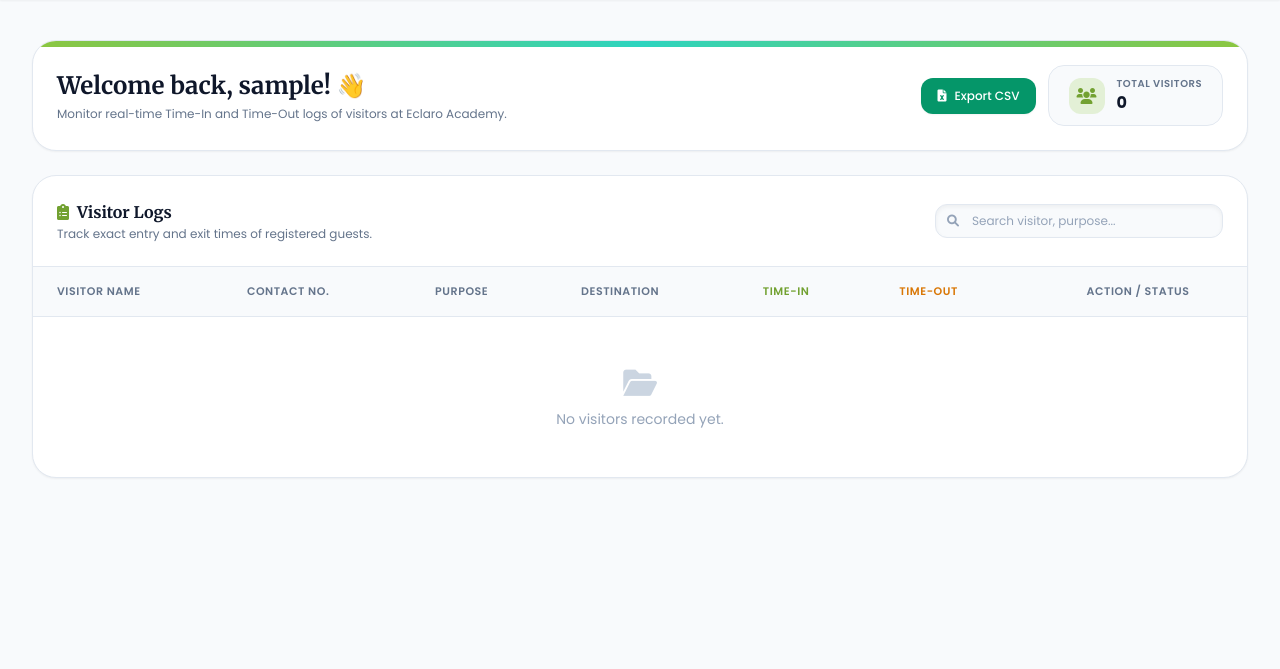
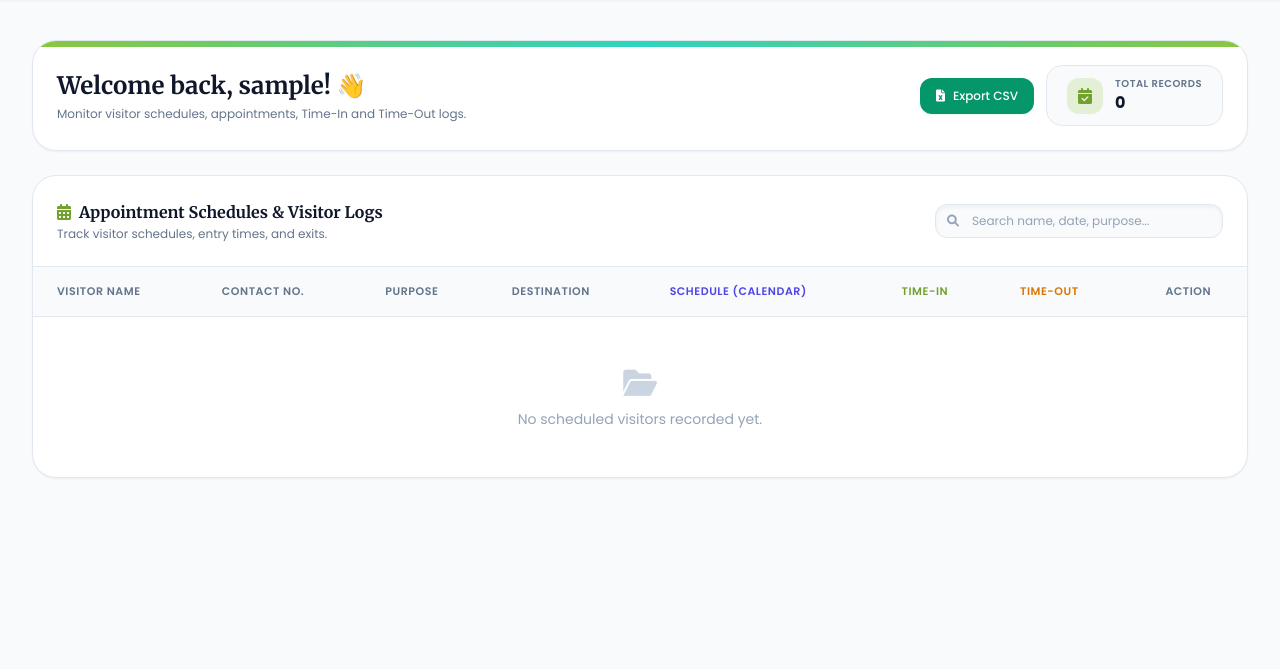
Before and after one commit to erickarcenal-hue/eclaro-visitor-system, a Flask app: page /dashboard in a window 1280 px wide. Shown: the part 67-736 px from the top of the page. Run offline with Flask 3, Linux system fonts and the light colour scheme; the visitor is signed in with stand-in values (Sample User, id 1); some libraries are stand-ins or nearby versions.

Commit message:
Update dashboard text and structure for clarity

```diff
--- a/templates/dashboard.html
+++ b/templates/dashboard.html
@@ -42,7 +42,7 @@
             <div class="absolute top-0 left-0 right-0 h-1.5 bg-gradient-to-r from-[#8CC63F] via-teal-400 to-[#8CC63F]"></div>
             <div>
                 <h1 class="text-xl sm:text-2xl font-bold font-serif-title text-slate-900">Welcome back, {{ current_user }}! 👋</h1>
-                <p class="text-xs text-slate-500 mt-1">Monitor real-time Time-In and Time-Out logs of visitors at Eclaro Academy.</p>
+                <p class="text-xs text-slate-500 mt-1">Monitor visitor schedules, appointments, Time-In and Time-Out logs.</p>
             </div>
             <div class="flex items-center gap-3">
                 <a href="/export" class="bg-emerald-600 hover:bg-emerald-700 text-white font-medium px-4 py-2.5 rounded-xl text-xs transition-all shadow-sm flex items-center gap-2">
@@ -50,10 +50,10 @@
                 </a>
                 <div class="bg-slate-50 border border-slate-200 px-5 py-2.5 rounded-2xl flex items-center gap-3">
                     <div class="w-9 h-9 rounded-xl bg-[#8CC63F]/20 text-[#72a131] flex items-center justify-center text-base">
-                        <i class="fas fa-users"></i>
+                        <i class="fas fa-calendar-check"></i>
                     </div>
                     <div>
-                        <p class="text-[10px] text-slate-500 uppercase tracking-wider font-semibold">Total Visitors</p>
+                        <p class="text-[10px] text-slate-500 uppercase tracking-wider font-semibold">Total Records</p>
                         <p class="text-base font-bold text-slate-900">{{ visitors|length }}</p>
                     </div>
                 </div>
@@ -64,16 +64,16 @@
             <div class="p-5 sm:p-6 border-b border-slate-200 flex flex-col md:flex-row md:items-center justify-between gap-4">
                 <div>
                     <h2 class="text-base font-bold text-slate-900 font-serif-title flex items-center gap-2">
-                        <i class="fas fa-clipboard-list text-[#72a131]"></i> Visitor Logs
+                        <i class="fas fa-calendar-alt text-[#72a131]"></i> Appointment Schedules & Visitor Logs
                     </h2>
-                    <p class="text-xs text-slate-500 mt-0.5">Track exact entry and exit times of registered guests.</p>
+                    <p class="text-xs text-slate-500 mt-0.5">Track visitor schedules, entry times, and exits.</p>
                 </div>
 
                 <div class="relative w-full md:w-72">
                     <span class="absolute inset-y-0 left-0 flex items-center pl-3 text-slate-400">
                         <i class="fas fa-search text-xs"></i>
                     </span>
-                    <input type="text" id="searchInput" onkeyup="filterVisitors()" placeholder="Search visitor, purpose..."
+                    <input type="text" id="searchInput" onkeyup="filterVisitors()" placeholder="Search name, date, purpose..."
                            class="w-full bg-slate-50 border border-slate-200 rounded-xl pl-9 pr-4 py-2 text-xs text-slate-900 placeholder-slate-400 focus:outline-none focus:border-[#8CC63F] focus:bg-white transition-all shadow-inner">
                 </div>
             </div>
@@ -86,18 +86,19 @@
                             <th class="py-4 px-6 font-semibold">Contact No.</th>
                             <th class="py-4 px-6 font-semibold">Purpose</th>
                             <th class="py-4 px-6 font-semibold">Destination</th>
+                            <th class="py-4 px-6 font-semibold text-indigo-600">Schedule (Calendar)</th>
                             <th class="py-4 px-6 font-semibold text-[#72a131]">Time-In</th>
                             <th class="py-4 px-6 font-semibold text-amber-600">Time-Out</th>
-                            <th class="py-4 px-6 font-semibold text-center">Action / Status</th>
+                            <th class="py-4 px-6 font-semibold text-center">Action</th>
                         </tr>
                     </thead>
                     <tbody class="divide-y divide-slate-100 text-xs text-slate-700" id="tableBody">
                         {% if not visitors %}
                             <tr>
-                                <td colspan="7" class="text-center py-12 text-slate-400">
+                                <td colspan="8" class="text-center py-12 text-slate-400">
                                     <div class="space-y-2">
                                         <i class="fas fa-folder-open text-3xl text-slate-300"></i>
-                                        <p class="text-sm">No visitors recorded yet.</p>
+                                        <p class="text-sm">No scheduled visitors recorded yet.</p>
                                     </div>
                                 </td>
                             </tr>
@@ -119,18 +120,26 @@
                                     </span>
                                 </td>
                                 <td class="py-4 px-6 text-slate-700 font-medium">{{ v.person_to_visit }}</td>
+                                <!-- Schedule Details -->
+                                <td class="py-4 px-6 whitespace-nowrap">
+                                    <span class="font-semibold text-indigo-600 block"><i class="fas fa-calendar text-[10px]"></i> {{ v.scheduled_date }}</span>
+                                    <span class="text-[11px] text-slate-500"><i class="fas fa-clock text-[10px]"></i> {{ v.scheduled_time }}</span>
+                                </td>
+                                <!-- Time-In Details -->
                                 <td class="py-4 px-6 whitespace-nowrap">
                                     <span class="font-semibold text-[#72a131] block">{{ v.checkin_date }}</span>
-                                    <span class="text-[11px] text-slate-500"><i class="fas fa-arrow-right-to-bracket text-[10px]"></i> {{ v.checkin_time }}</span>
+                                    <span class="text-[11px] text-slate-500">{{ v.checkin_time }}</span>
                                 </td>
+                                <!-- Time-Out Details -->
                                 <td class="py-4 px-6 whitespace-nowrap">
                                     {% if v.checkout_time and v.checkout_time != '-' %}
                                         <span class="font-semibold text-amber-600 block">Logged Out</span>
-                                        <span class="text-[11px] text-slate-500"><i class="fas fa-arrow-right-from-bracket text-[10px]"></i> {{ v.checkout_time }}</span>
+                                        <span class="text-[11px] text-slate-500">{{ v.checkout_time }}</span>
                                     {% else %}
-                                        <span class="text-slate-400 italic">Not yet checked out</span>
+                                        <span class="text-slate-400 italic">Inside campus</span>
                                     {% endif %}
                                 </td>
+                                <!-- Action Button for Time-Out -->
                                 <td class="py-4 px-6 text-center whitespace-nowrap">
                                     {% if not v.checkout_time or v.checkout_time == '-' %}
                                         <form action="/checkout/{{ v.id }}" method="POST" class="inline">
@@ -140,7 +149,7 @@
                                         </form>
                                     {% else %}
                                         <span class="inline-flex items-center gap-1.5 bg-slate-100 text-slate-500 border border-slate-200 px-3 py-1 rounded-full text-[11px] font-semibold">
-                                            <i class="fas fa-check text-emerald-600"></i> Completed
+                                            <i class="fas fa-check text-emerald-600"></i> Done
                                         </span>
                                     {% endif %}
                                 </td>
```
